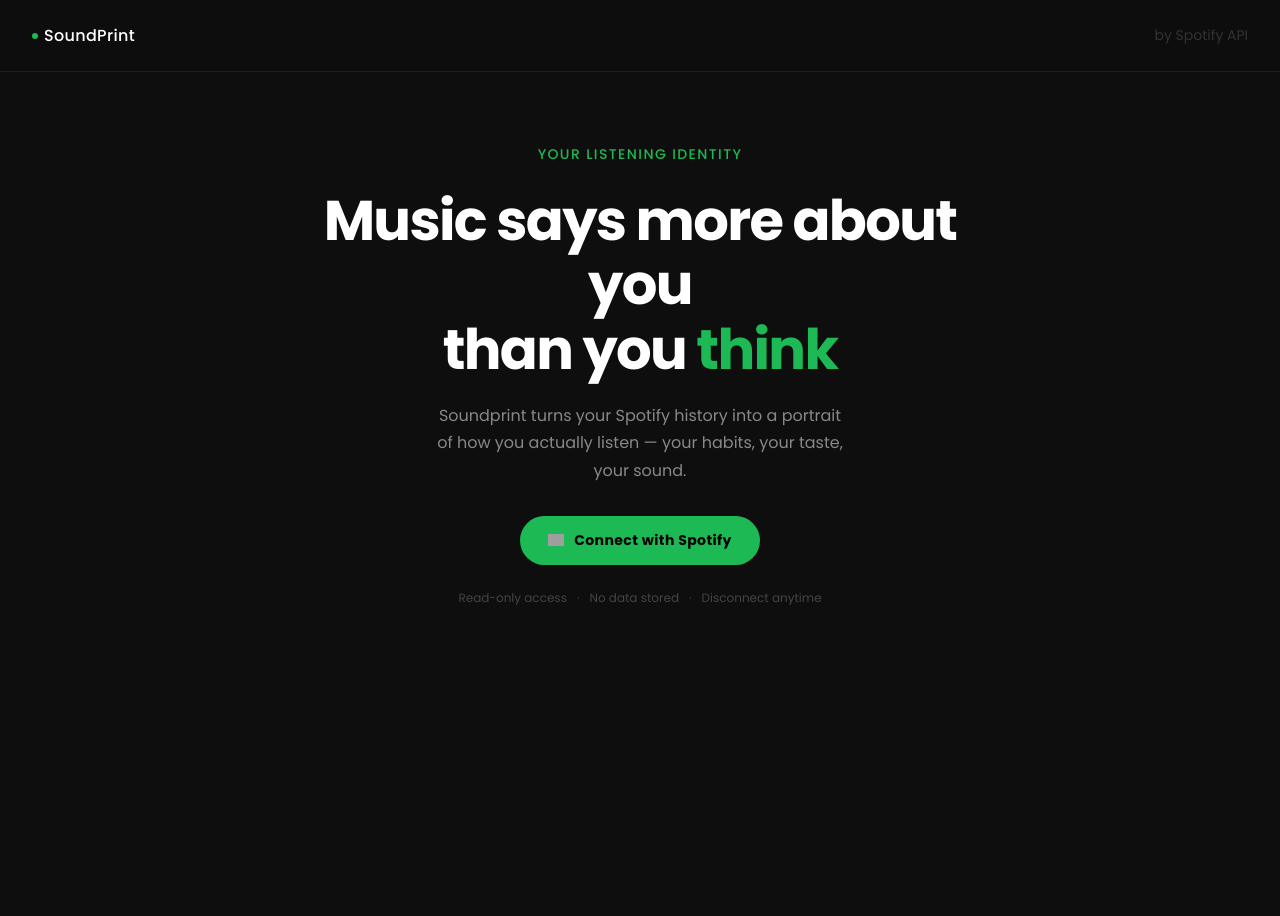
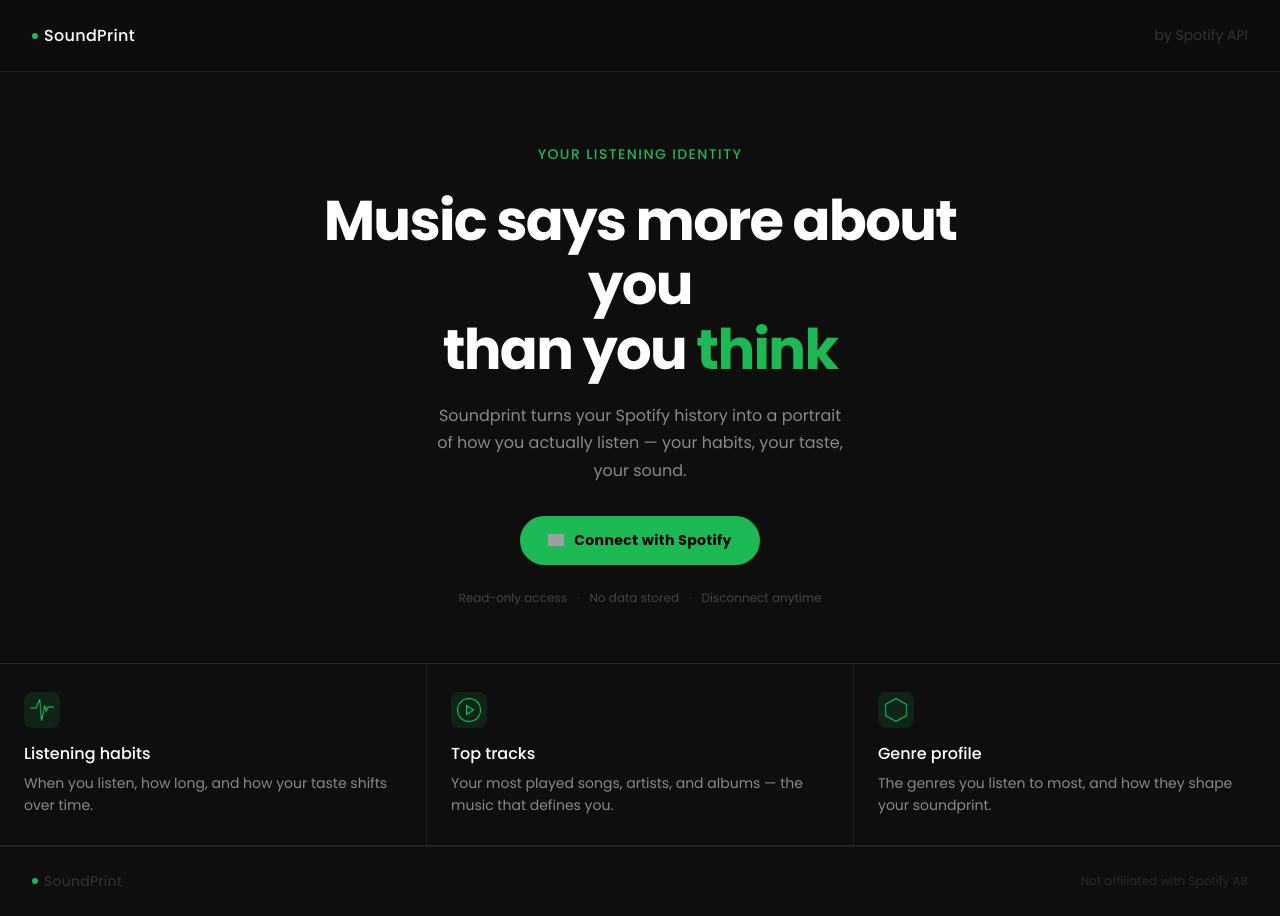
Before and after one commit to F-05/SoundPrint, a React (Vite) app: page / in a window 1280 px wide. Before the commit the page ends 800 px from the top, so only its background shows below. Built offline with nearby package versions, Linux system fonts and the light colour scheme; no server answers; grey boxes are pictures that could not be loaded.

Commit message:
feat: add the footer section to the landing page

```diff
--- a/src/components/landing/footer/Footer.css
+++ b/src/components/landing/footer/Footer.css
@@ -0,0 +1,31 @@
+.sp-footer {
+  width: min(100%, var(--page-max-width));
+  margin-inline: auto;
+  display: flex;
+  align-items: center;
+  justify-content: space-between;
+  gap: var(--space-4);
+  padding: var(--space-6) var(--page-padding-x);
+  border-top: 0.5px solid var(--color-border-faint);
+}
+
+.sp-footer-logo {
+  display: inline-flex;
+  align-items: center;
+  gap: 0.375rem;
+  color: var(--color-text-ghost);
+  font-size: var(--small-font-size);
+  letter-spacing: 0.02em;
+}
+
+.sp-footer-note {
+  color: #2a2a2a;
+  font-size: var(--tiny-font-size);
+}
+
+@media screen and (max-width: 768px) {
+  .sp-footer {
+    flex-direction: column;
+    align-items: flex-start;
+  }
+}
--- a/src/components/landing/footer/Footer.jsx
+++ b/src/components/landing/footer/Footer.jsx
@@ -0,0 +1,16 @@
+import "./Footer.css";
+
+const Footer = () => {
+    return (
+        <footer className="sp-footer">
+            <a href="#top" className="sp-footer-logo" aria-label="SoundPrint home">
+                <span className="sp-nav-dot" aria-hidden="true"></span>
+                SoundPrint
+            </a>
+
+            <p className="sp-footer-note">Not affiliated with Spotify AB</p>
+        </footer>
+    )
+}
+
+export default Footer
--- a/src/pages/Landing.jsx
+++ b/src/pages/Landing.jsx
@@ -1,11 +1,15 @@
 import Header from '../components/landing/header/Header.jsx';
 import Cta from '../components/landing/cta/Cta.jsx';
+import About from '../components/landing/about/About.jsx';
+import Footer from '../components/landing/footer/Footer.jsx';
 
 export default function Landing() {
     return (
         <>
             <Header />
             <Cta />
+            <About />
+            <Footer />
         </>
     );
 }
```
